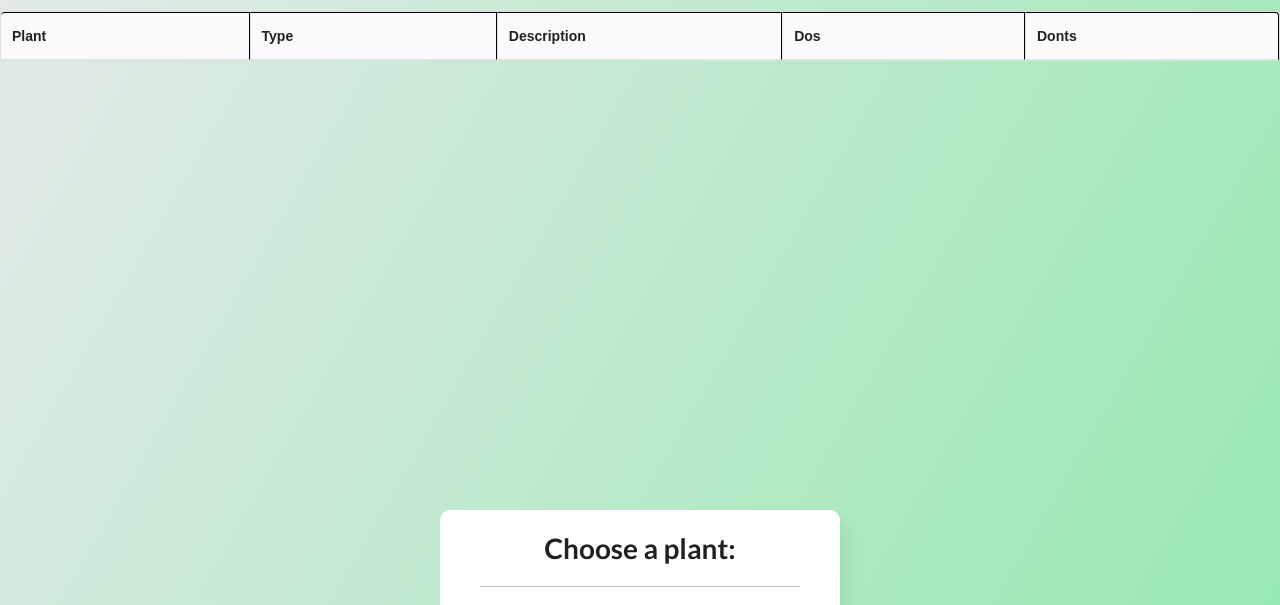
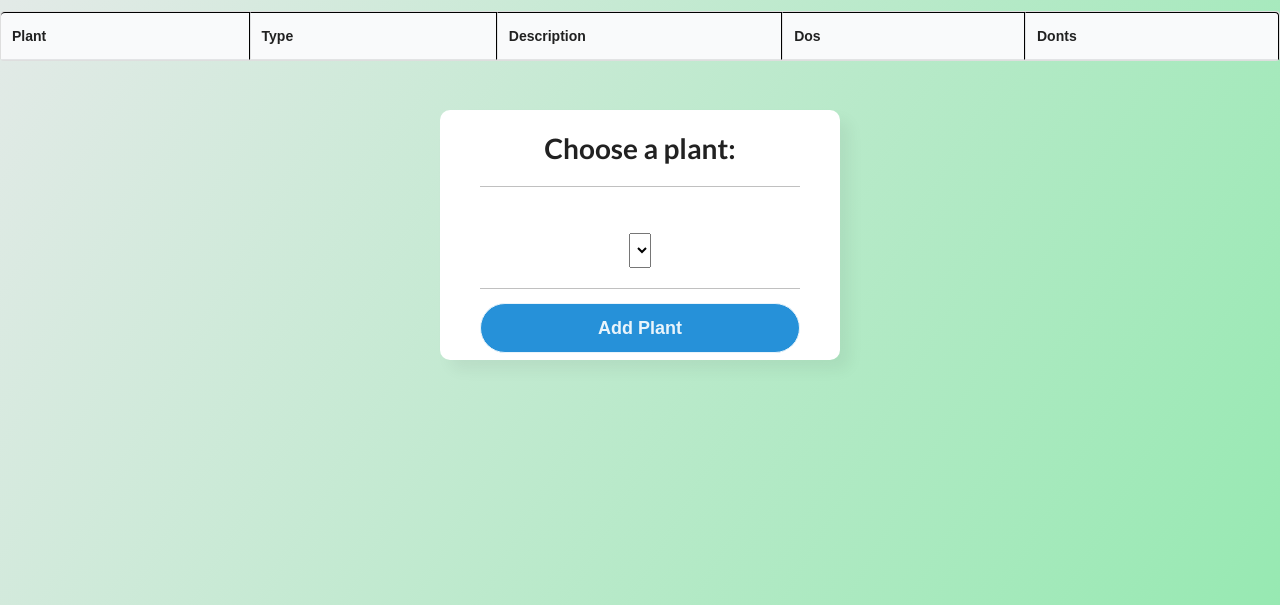
Before and after one commit to Intendite/Plantopia, a website with bundled scripts: page views/Plants.html in a window 1280 px wide. Shown: the part 195-800 px from the top of the page. Built offline with nearby package versions, Linux system fonts and the light colour scheme; no server answers.

Commit message:
Update style.css
Add plant button container position will be relative and without as much spacing now

```diff
--- a/stylesheet/style.css
+++ b/stylesheet/style.css
@@ -701,7 +701,7 @@ background-color: rgba(150, 212, 212, 0.4);
 /*Plant Style*/
 .plantDropdown{
   position: relative;
-  top: 70%;
+  top: 20%;
   left: 50%;
   transform: translate(-50%, -50%);
   width: 400px;
```
